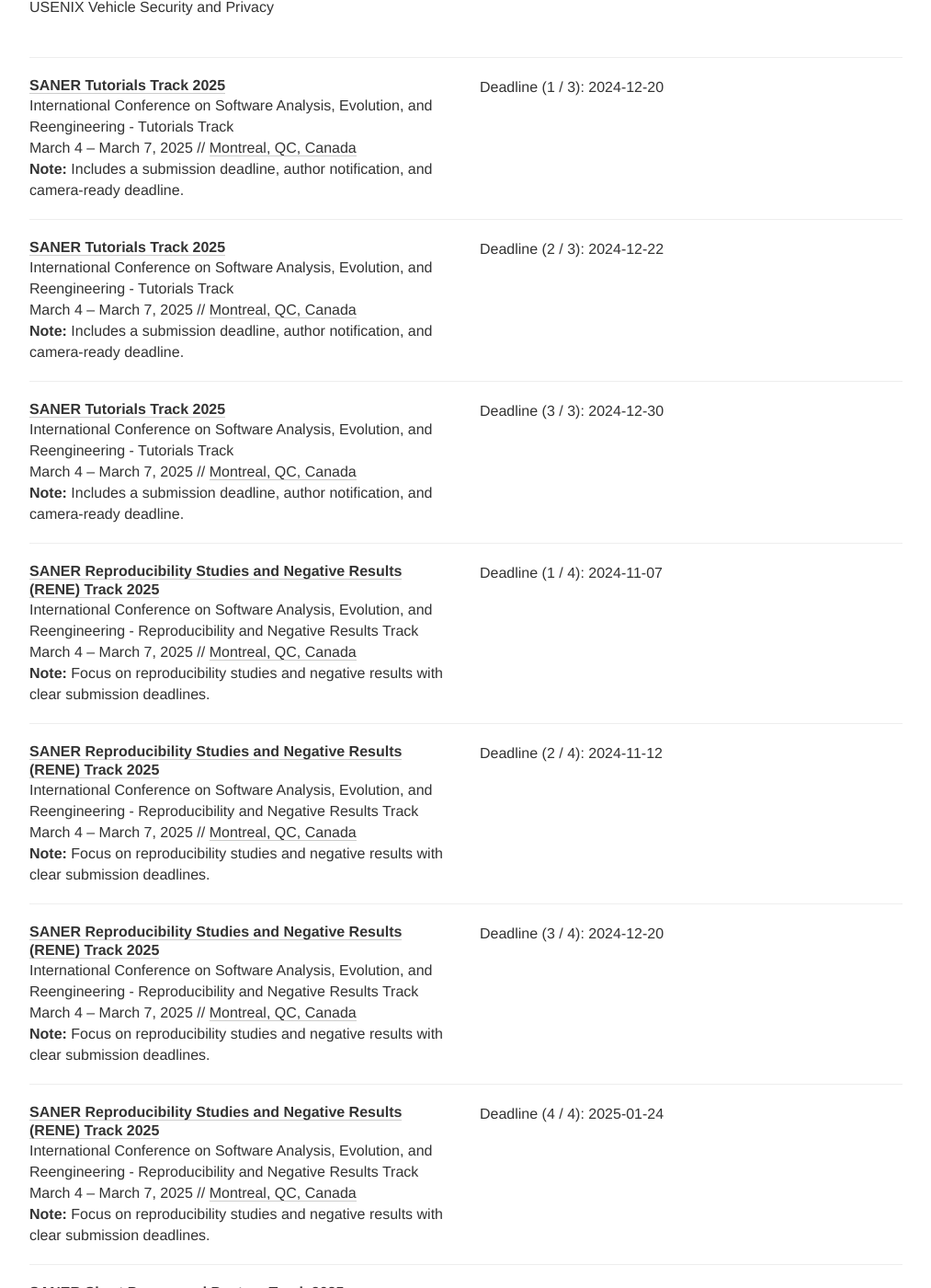
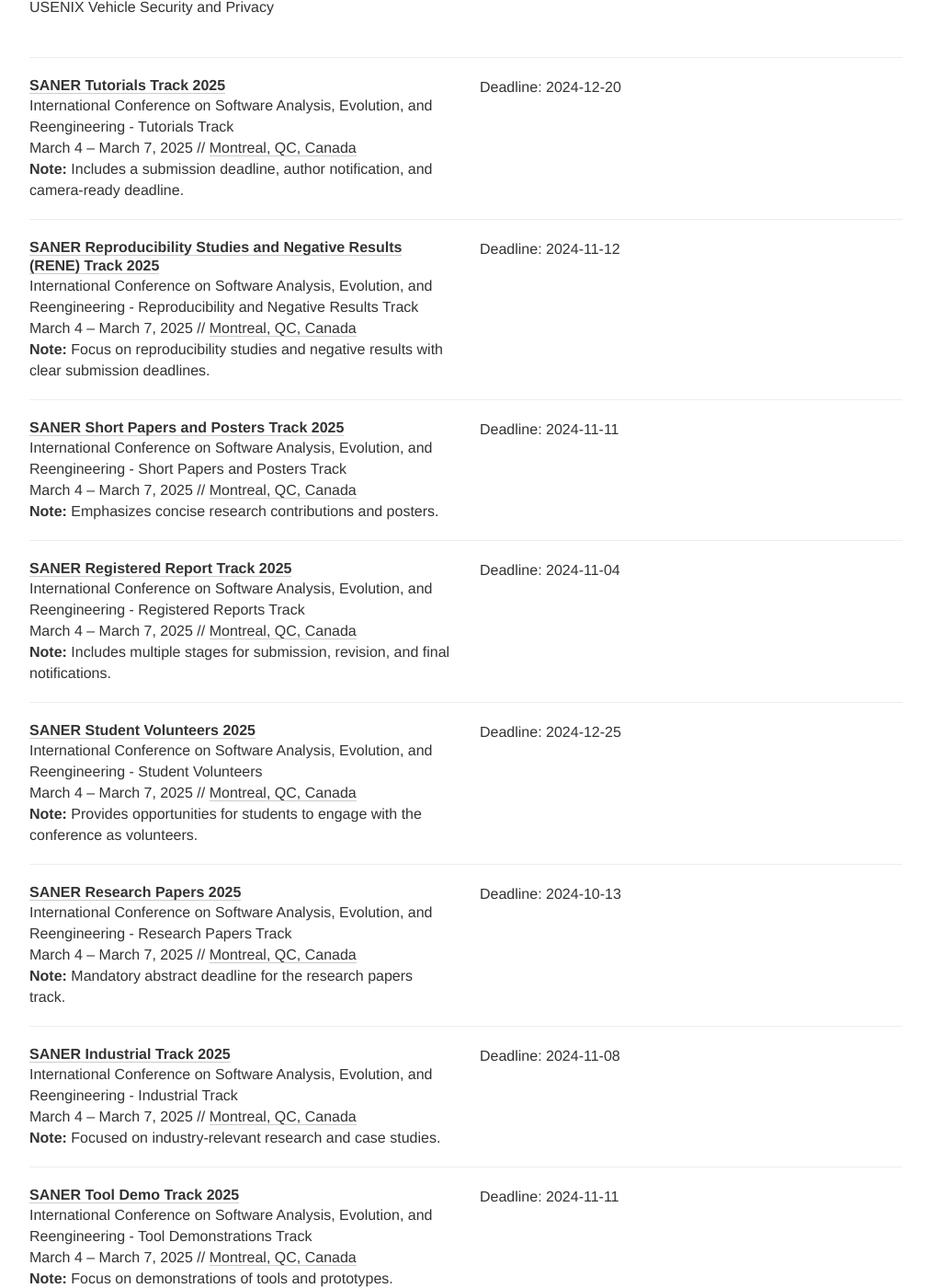
Before and after one commit to se-deadlines/se-deadlines.github.io, a Jekyll site: the page built from index.html, in a window 1280 px wide and 1400 px high, scrolled down 19694 px. Shown: the whole window at 92% size, without its empty margins (133-1146 px from the left). Built offline with Jekyll 4.4.1, drawn with Linux system fonts in a browser that asks for light colours; nearby versions of some CDN libraries; some of the changed text lies outside the part shown.

Commit message:
Update conferences.yml

```diff
--- a/_data/conferences.yml
+++ b/_data/conferences.yml
@@ -1371,8 +1371,6 @@
   link: https://conf.researchr.org/track/saner-2025/saner-2025-tutorials-track
   deadline:
     - "2024-12-20" # Submission Date
-    - "2024-12-22" # Author Notification
-    - "2024-12-30" # Camera-Ready Version
   date: March 4 - March 7, 2025
   place: Montreal, QC, Canada
   note: Includes a submission deadline, author notification, and camera-ready deadline.
@@ -1383,10 +1381,7 @@
   year: 2025
   link: https://conf.researchr.org/track/saner-2025/saner-2025-reproducibility-studies-and-negative-results-rene-track
   deadline:
-    - "2024-11-07" # Abstract Submission Deadline
     - "2024-11-12" # Paper Submission Deadline
-    - "2024-12-20" # Notifications
-    - "2025-01-24" # Camera Ready
   date: March 4 - March 7, 2025
   place: Montreal, QC, Canada
   note: Focus on reproducibility studies and negative results with clear submission deadlines.
@@ -1397,10 +1392,7 @@
   year: 2025
   link: https://conf.researchr.org/track/saner-2025/saner-2025-short-papers-and-posters-track
   deadline:
-    - "2024-11-04" # Abstract Submission Deadline
     - "2024-11-11" # Paper Submission Deadline
-    - "2024-12-11" # Notifications
-    - "2024-12-20" # Camera Ready
   date: March 4 - March 7, 2025
   place: Montreal, QC, Canada
   note: Emphasizes concise research contributions and posters.
@@ -1412,10 +1404,6 @@
   link: https://conf.researchr.org/track/saner-2025/saner-2025-registered-report-track
   deadline:
     - "2024-11-04" # RR Submission
-    - "2024-12-02" # First Notification
-    - "2024-12-09" # Second Round Submission
-    - "2024-12-20" # Final Notification
-    - "2025-01-07" # Accepted RR Report to arXiv Submission
   date: March 4 - March 7, 2025
   place: Montreal, QC, Canada
   note: Includes multiple stages for submission, revision, and final notifications.
@@ -1427,7 +1415,6 @@
   link: https://conf.researchr.org/track/saner-2025/saner-2025-student-volunteers
   deadline:
     - "2024-12-25" # Application Deadline
-    - "2025-01-03" # Notifications
   date: March 4 - March 7, 2025
   place: Montreal, QC, Canada
   note: Provides opportunities for students to engage with the conference as volunteers.
@@ -1438,10 +1425,7 @@
   year: 2025
   link: https://conf.researchr.org/track/saner-2025/saner-2025-papers
   deadline:
-    - "2024-10-04" # Abstract Submission
     - "2024-10-13" # Paper Submission
-    - "2024-11-29" # Author Notification
-    - "2024-12-27" # Camera Ready
   date: March 4 - March 7, 2025
   place: Montreal, QC, Canada
   note: Mandatory abstract deadline for the research papers track.
@@ -1452,10 +1436,7 @@
   year: 2025
   link: https://conf.researchr.org/track/saner-2025/saner-2025-industrial-track
   deadline:
-    - "2024-11-01" # Abstract Submission Deadline
     - "2024-11-08" # Paper Submission Deadline
-    - "2024-12-18" # Notifications
-    - "2025-01-19" # Camera Ready
   date: March 4 - March 7, 2025
   place: Montreal, QC, Canada
   note: Focused on industry-relevant research and case studies.
@@ -1467,8 +1448,6 @@
   link: https://conf.researchr.org/track/saner-2025/saner-2025-tool-demo-track
   deadline:
     - "2024-11-11" # Paper Submission Deadline
-    - "2024-12-13" # Notifications
-    - "2025-01-10" # Camera Ready
   date: March 4 - March 7, 2025
   place: Montreal, QC, Canada
   note: Focus on demonstrations of tools and prototypes.
@@ -1479,9 +1458,7 @@
   year: 2025
   link: https://conf.researchr.org/track/saner-2025/saner-2025-early-research-achievement-era--track
   deadline:
-    - "2024-11-11" # Abstract Submission Deadline
     - "2024-11-18" # Paper Submission Deadline
-    - "2024-12-18" # Notifications
   date: March 4 - March 7, 2025
   place: Montreal, QC, Canada
   note: Targeted at showcasing preliminary and exploratory research.
@@ -1493,7 +1470,6 @@
   link: https://conf.researchr.org/track/saner-2025/saner-2025-journal-first-track
   deadline:
     - "2024-12-03" # Paper Submission Deadline
-    - "2024-12-17" # Notifications
   date: March 4 - March 7, 2025
   place: Montreal, QC, Canada
   note: Dedicated to journal-first publications.
```
